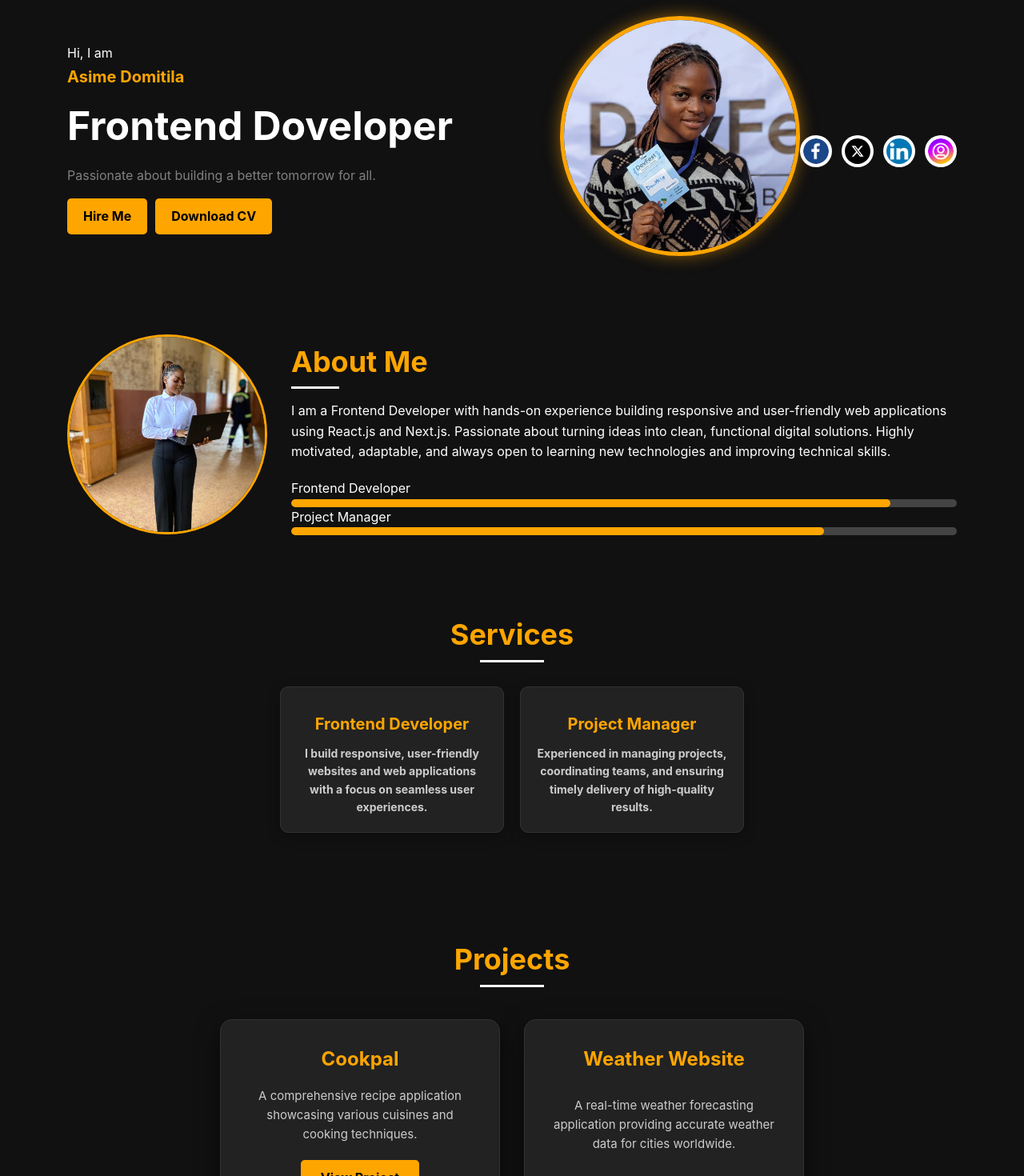
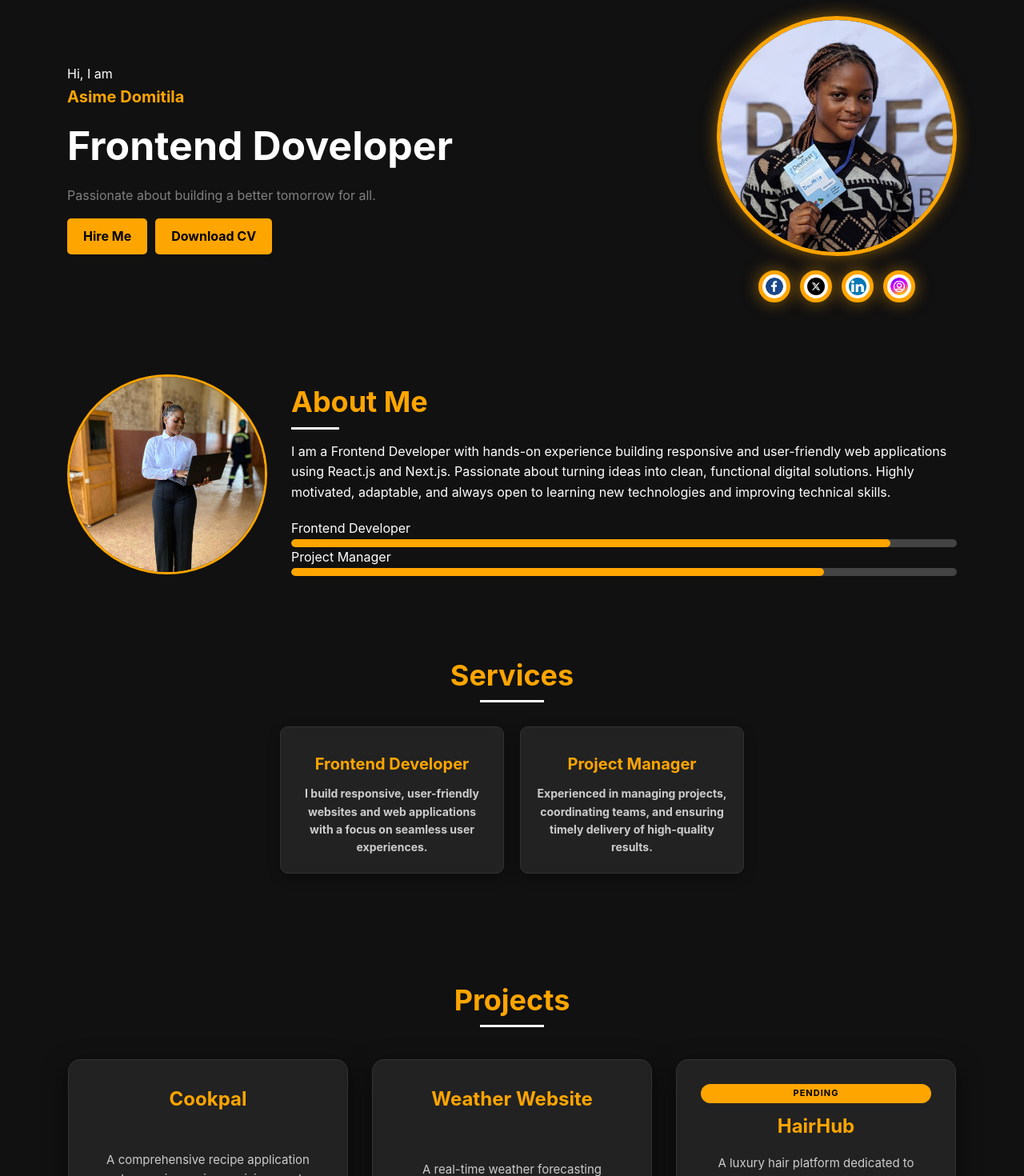
Before and after one commit to Asime670/My-Portfolio, a React (Create React App) app: page / in a window 1280 px wide. Shown: the part 80-1550 px from the top of the page at 80% size. Built offline with nearby package versions, Linux system fonts and the light colour scheme; the HTML template or start-up script is replaced by a standard one.

Commit message:
added another project card to my portfolio

```diff
--- a/src/components/Hero.js
+++ b/src/components/Hero.js
@@ -12,8 +12,6 @@ const Hero = () => (
     </div>
     <div className="hero-image">
       <img src="/assets/images/profile.png" alt="profile" />
-    </div>
-    <div className="right">
       <div className="icons">
         <img className="icon" src="assets/icons/facebook.png" alt="Facebook" />
         <img className="icon" src="assets/icons/twitter.png" alt="Twitter" />
--- a/src/components/Projects.js
+++ b/src/components/Projects.js
@@ -13,6 +13,13 @@ const Projects = () => {
             description: 'A real-time weather forecasting application providing accurate weather data for cities worldwide.',
             link: '#',
             hasLink: false
+        },
+        {
+            title: 'HairHub',
+            description: 'A luxury hair platform dedicated to helping you find premium quality hair products and styles. Elevating your hair experience with curated, high-end collections.',
+            link: '#',
+            hasLink: false,
+            pending: true
         }
     ];
 
@@ -22,6 +29,7 @@ const Projects = () => {
             <div className="project-cards">
                 {projects.map((project, index) => (
                     <div className="project-card" key={index}>
+                        {project.pending && <span className="pending-badge">Pending</span>}
                         <h3>{project.title}</h3>
                         <p>{project.description}</p>
                         {project.hasLink ? (
--- a/src/style.css
+++ b/src/style.css
@@ -178,6 +178,13 @@ body {
     background: #e09400;
 }
 
+.hero-image {
+    display: flex;
+    flex-direction: column;
+    align-items: center;
+    gap: 18px;
+}
+
 .hero-image img {
     width: 300px;
     height: 300px;
@@ -190,18 +197,14 @@ body {
     /* Orange glow effect */
 }
 
-.right .icons {
+.hero-image .icons {
     display: flex;
-    /* Aligns icons horizontally */
     align-items: center;
     justify-content: center;
-    /* Centers the icons within their container */
     gap: 12px;
-    margin-top: 30px;
-    /* Adjusted margin */
 }
 
-.right .icons .icon {
+.hero-image .icons .icon {
     width: 40px;
     height: 40px;
     background-color: white;
@@ -209,15 +212,13 @@ body {
     border-radius: 50%;
     cursor: pointer;
     display: flex;
-    /* Use flex to center icon content */
     justify-content: center;
     align-items: center;
     transition: transform 0.2s ease-in-out, background-color 0.3s;
 }
 
-.right .icons .icon:hover {
+.hero-image .icons .icon:hover {
     transform: scale(1.1);
-    /* Slightly enlarge on hover */
     background-color: orange;
 }
 
@@ -465,6 +466,19 @@ body {
     color: #666;
     font-style: italic;
     font-size: 14px;
+}
+
+.pending-badge {
+    display: inline-block;
+    background: orange;
+    color: black;
+    font-size: 11px;
+    font-weight: bold;
+    padding: 3px 10px;
+    border-radius: 20px;
+    text-transform: uppercase;
+    letter-spacing: 1px;
+    margin-bottom: 10px;
 }
 
 /* Contact Section */
```
